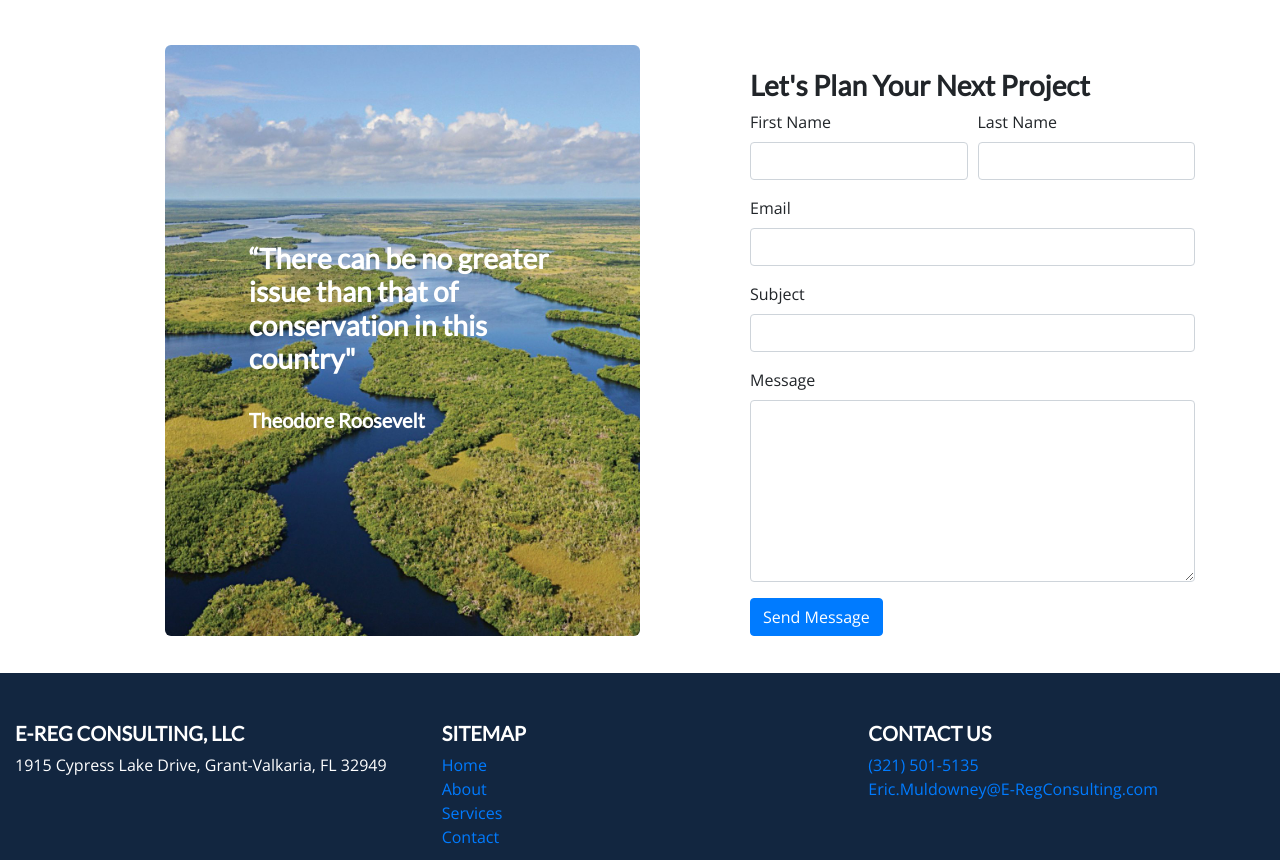
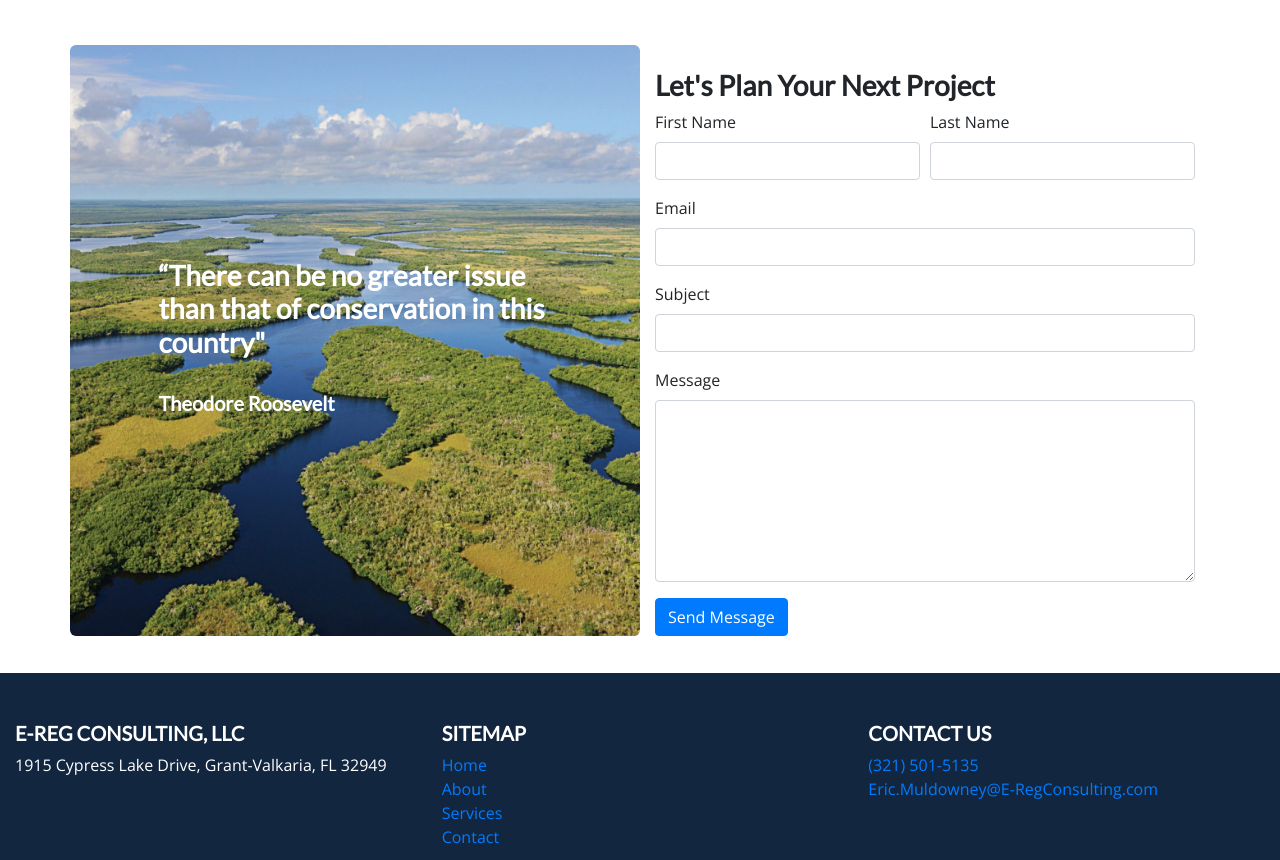
Before and after one commit to casey-cook/eregconsulting, a website: page index.html in a window 1280 px wide. Shown: the part 1600-2460 px from the top of the page. Drawn offline with nearby package versions, Linux system fonts and the light colour scheme.

Commit message:
addt'l formatting

```diff
--- a/index.html
+++ b/index.html
@@ -137,14 +137,10 @@
 
       <!--Contact Us Section-->
       <div class="row mt-5" id="contact">
-        <div class="col col-md-1" id="empty">
+        <div class="col col-md-6 mb-4" id="left-contact">
+          <div id="quote"><h3>“There can be no greater issue than that of conservation in this country"</h3><br><h5 class="caption">Theodore Roosevelt<h5></div>
         </div>
-        <div class="col col-md-5 mb-4" id="left-contact">
-          <div id="quote"><h3>“There can be no greater issue than that of conservation in this country"</h3><br><h5 class="caption">Theodore Roosevelt</></div>
-        </div>
-        <div class="col col-md-1" id="empty">
-        </div>
-        <div class="col-12 col-md-5 my-4" id="right-contact">
+        <div class="col-12 col-md-6 my-4" id="right-contact">
           <h3>Let's Plan Your Next Project</h3>
           <form action="https://formspree.io/mlelzejp" method="POST">
             <div class="form-row">
@@ -169,7 +165,7 @@
               <label for="message">Message</label>
               <textarea class="form-control" id="message" rows="7" name="message"></textarea>
             </div>
-            <button type="submit" value="Send" class="btn btn-primary">Send Message</button>
+            <button type="submit" value="Send" class="btn btn-primary d-flex" id="formSend">Send Message</button>
           </form>
         </div>
       </div>
```
